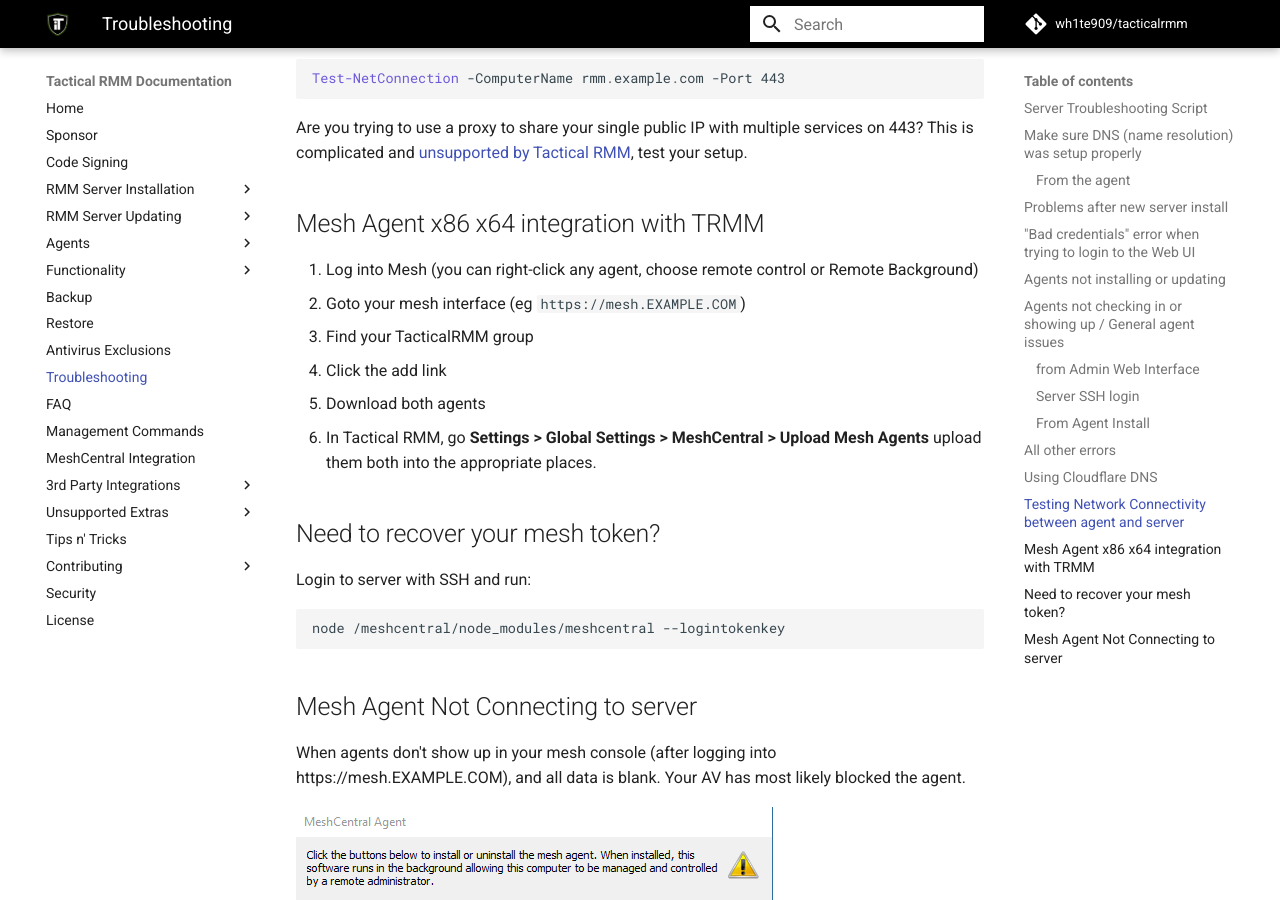
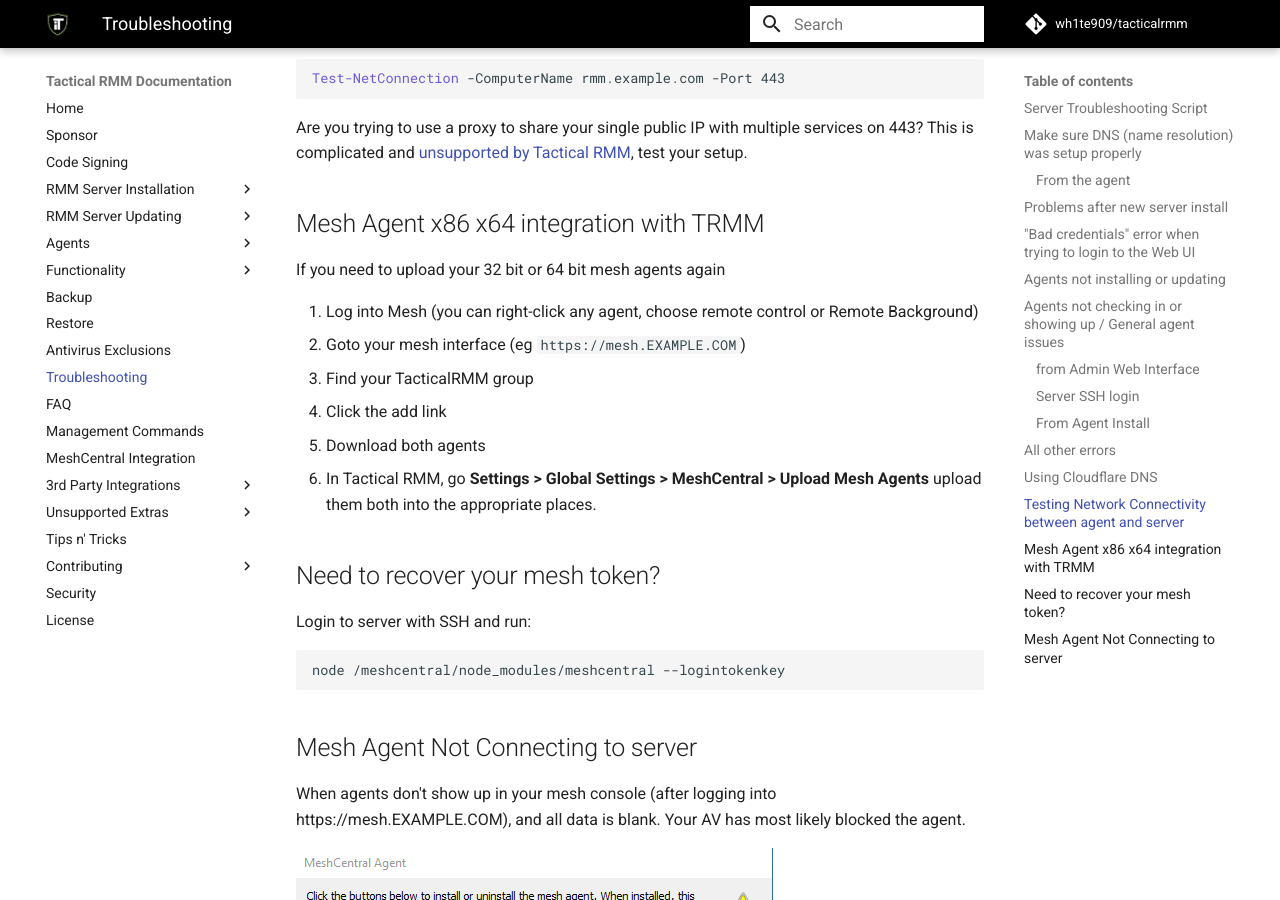
Before and after one commit to amidaware/trmm-docs, an MkDocs documentation site: the page built from docs/troubleshooting.md, in a window 1280 px wide and 900 px high, scrolled down 4584 px. Built offline with MkDocs 1.6.1 and Material for MkDocs 9.7.7, drawn with Linux system fonts in a browser that asks for light colours; comment, search, counter and statistics services are not loaded.

Commit message:
adding keywords for search

```diff
--- a/docs/troubleshooting.md
+++ b/docs/troubleshooting.md
@@ -195,6 +195,8 @@
 
 ## Mesh Agent x86 x64 integration with TRMM
 
+If you need to upload your 32 bit or 64 bit mesh agents again
+
 1. Log into Mesh (you can right-click any agent, choose remote control or Remote Background)
 2. Goto your mesh interface (eg `https://mesh.EXAMPLE.COM`)
 3. Find your TacticalRMM group
```
